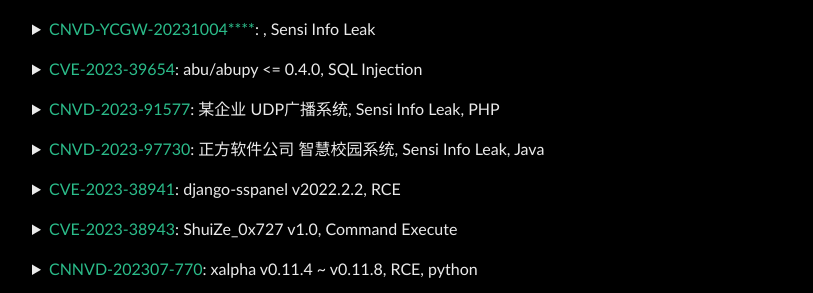
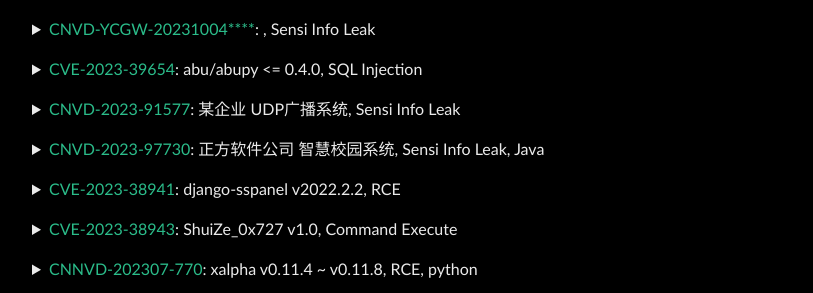
Before and after one commit to Leeyangee/leeyangee.github.io, a Jekyll site: the page built from _posts/1970-01-01-Common-Record.md, in a window 1280 px wide. Shown: the part 694-987 px from the top of the page, without its empty margins (160-973 px from the left). Built offline with Jekyll 4.4.1, drawn with Linux system fonts in a browser that asks for light colours.

Commit message:
Update 1970-01-01-Common-Record.md

```diff
--- a/_posts/1970-01-01-Common-Record.md
+++ b/_posts/1970-01-01-Common-Record.md
@@ -33,7 +33,7 @@
 </details><p></p>
 
 <details>
-      <summary><font color="#2bbc8a">CNVD-2023-91577</font>: 某企业 UDP广播系统, Sensi Info Leak, PHP</summary>
+      <summary><font color="#2bbc8a">CNVD-2023-91577</font>: 某企业 UDP广播系统, Sensi Info Leak</summary>
       <pre><code>
 根据相关法律法规，漏洞细节暂不公开
       </code></pre>
```
